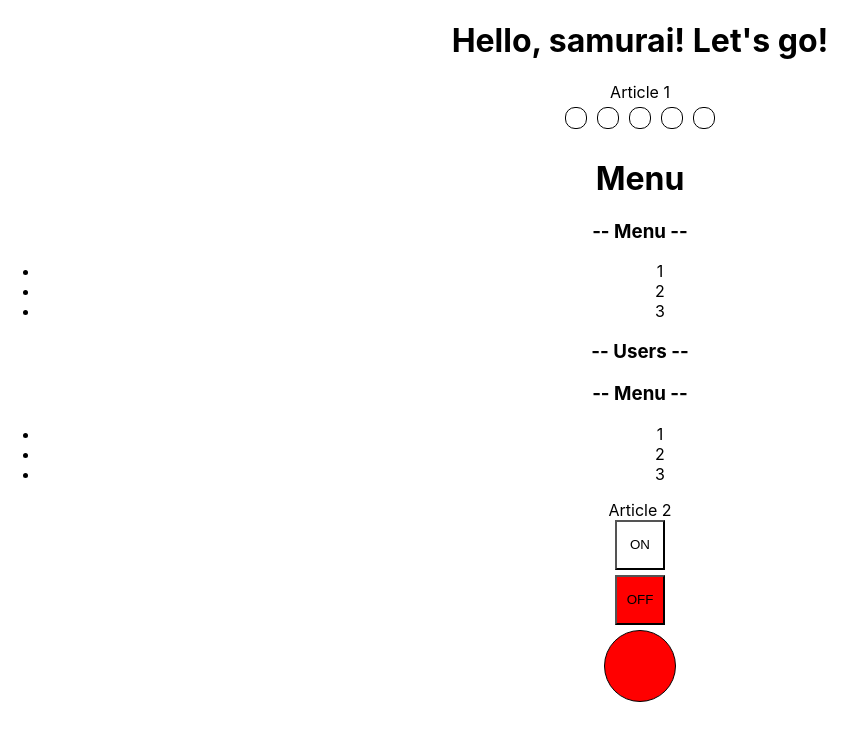
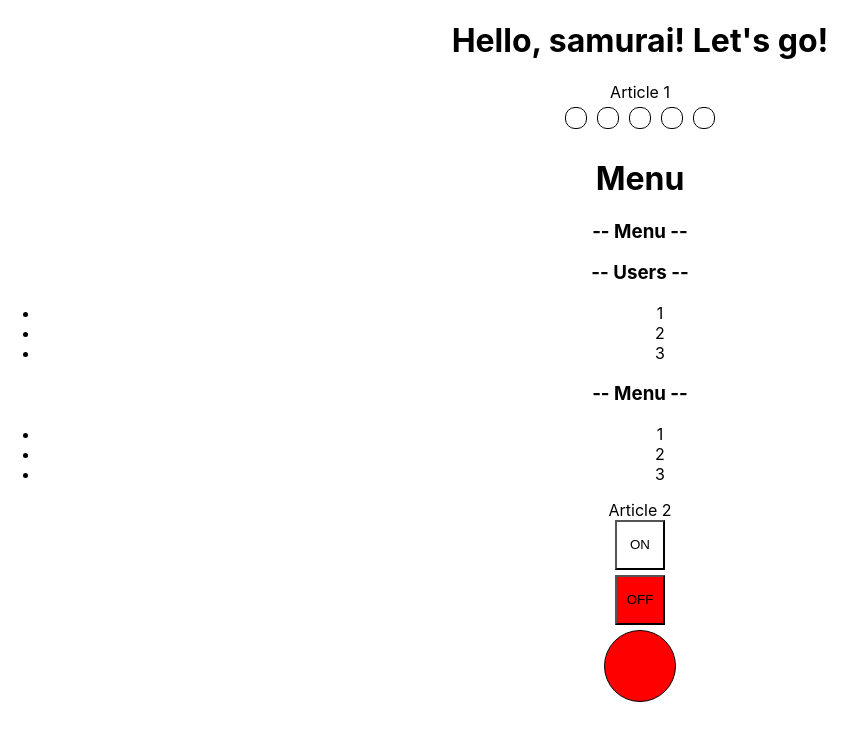
Before and after one commit to AdammmVV/REACT-PROSTO, a React (Create React App) app: page / in a window 1280 px wide. Shown: the top 740 px of the page, without its empty margins (0-866 px from the left). Built offline with nearby package versions, Linux system fonts and the light colour scheme.

Commit message:
change controlled component Accordion.tsx

```diff
--- a/src/components/Accordion/Accordion.tsx
+++ b/src/components/Accordion/Accordion.tsx
@@ -1,34 +1,32 @@
 import React from "react";
 
-type AccordionPropsType = {
+export type AccordionPropsType = {
     titleValue: string
     collapsed: boolean
+    setAccordionCollapsed: (value: boolean) => void
 }
 
-const Accordion = (props: AccordionPropsType) => {
-    if (props.collapsed) {
-        return (
-            <div>
-                <AccordionTitle title={props.titleValue}/>
-                <AccordionBody />
-            </div>
-        )
-    } else {
-        return (
-            <div>
-                <AccordionTitle title={props.titleValue}/>
-            </div>
-        )
-    }
-
+const Accordion: React.FC<AccordionPropsType> = ({titleValue, collapsed, setAccordionCollapsed}) => {
+    return (
+        <div>
+            <AccordionTitle title={titleValue} collapsed={collapsed} setAccordionCollapsed={setAccordionCollapsed}/>
+            {!collapsed && <AccordionBody/>}
+        </div>
+    )
 }
 
 type AccordionTitlePropsType = {
     title: string
+    collapsed: boolean
+    setAccordionCollapsed: (value: boolean) => void
 }
 
-const AccordionTitle = (props: AccordionTitlePropsType) => {
-    return <h3>-- { props.title } --</h3>
+const AccordionTitle: React.FC<AccordionTitlePropsType> = ({title, collapsed, setAccordionCollapsed}) => {
+    const onClickCollapsedHandler = () => {
+        setAccordionCollapsed(!collapsed)
+    }
+
+    return <h3 onClick={onClickCollapsedHandler}>-- {title} --</h3>
 }
 
 const AccordionBody = () => {
```
